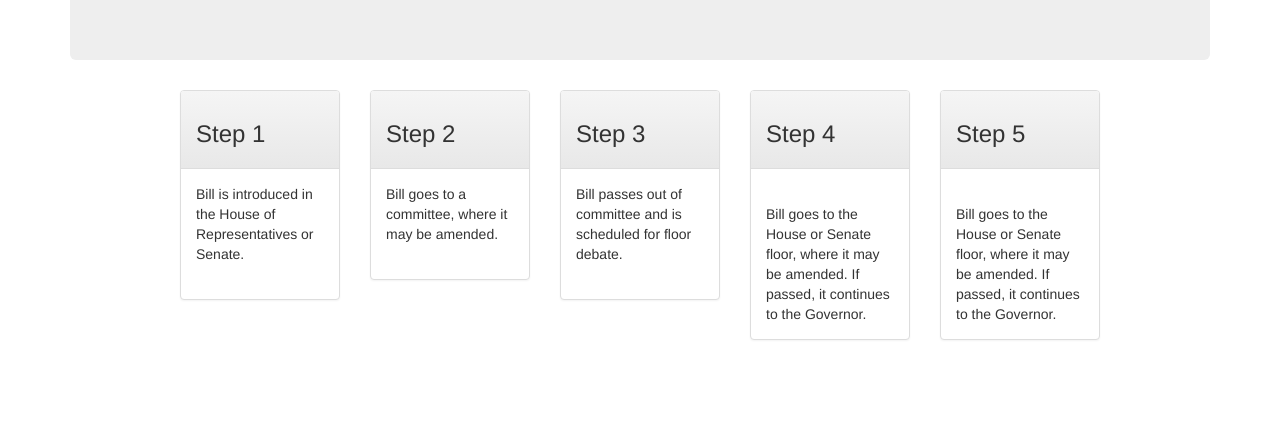
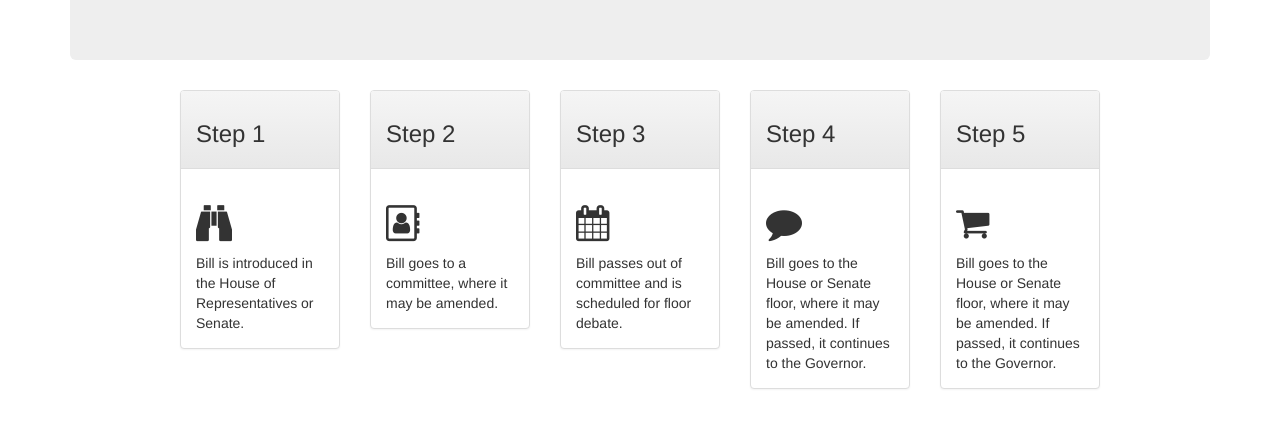
Before and after one commit to KaliVenable/Bootstrap-Homework-1, a plain HTML site: page index.html in a window 1280 px wide. Shown: the part 230-658 px from the top of the page. Drawn offline with Linux system fonts and the light colour scheme.

Commit message:
Moved icons inside panel body

```diff
--- a/index.html
+++ b/index.html
@@ -12,12 +12,12 @@
         <link rel="apple-touch-icon" href="apple-touch-icon.png">
 
         <link rel="stylesheet" href="css/bootstrap.min.css">
+        <link rel="stylesheet" href="https://maxcdn.bootstrapcdn.com/font-awesome/4.7.0/css/font-awesome.min.css" />
         <style>
             body {
                 padding-top: 50px;
                 padding-bottom: 20px;
             }
-            <link rel="stylesheet" href="https://maxcdn.bootstrapcdn.com/font-awesome/4.7.0/css/font-awesome.min.css" />
         </style>
         <link rel="stylesheet" href="css/bootstrap-theme.min.css">
         <link rel="stylesheet" href="css/main.css">
@@ -35,8 +35,7 @@
             <div class="panel-heading">
               <h3 class="step-1">Step 1</h3>
             </div>
-            <div class="panel-body">Bill is introduced in the House of Representatives or Senate.</div>
-              <h1><i class="fa fa-binoculars" aria-hidden="true"></i></h1>
+            <div class="panel-body"><h1><i class="fa fa-binoculars" aria-hidden="true"></i></h1>Bill is introduced in the House of Representatives or Senate.</div>
             </div>
         </div>
         <div class="col-md-2 col-lg-2 col-sm-6 col-xs-12 col-lg-push-1"</div>
@@ -44,8 +43,7 @@
             <div class="panel-heading">
               <h3 class="step-2">Step 2</h3>
             </div>
-            <div class="panel-body">Bill goes to a committee, where it may be amended.</div>
-              <h1><i class="fa fa-address-book-o" aria-hidden="true"></i></h1>
+            <div class="panel-body"><h1><i class="fa fa-address-book-o" aria-hidden="true"></i></h1>Bill goes to a committee, where it may be amended.</div>
           </div>
         </div>
         <div class="col-md-2 col-lg-2 col-sm-6 col-xs-12 col-lg-push-1">
@@ -53,8 +51,7 @@
             <div class="panel-heading">
               <h3 class="step-3">Step 3</h3>
             </div>
-            <div class="panel-body">Bill passes out of committee and is scheduled for floor debate.</div>
-              <h1><i class="fa fa-calendar" aria-hidden="true"></i></h1>
+            <div class="panel-body"><h1><i class="fa fa-calendar" aria-hidden="true"></i></h1>Bill passes out of committee and is scheduled for floor debate.</div>
           </div>
         </div>
         <div class="col-md-2 col-lg-2 col-sm-6 col-xs-12 col-lg-push-1">
@@ -62,8 +59,7 @@
               <div class="panel-heading">
                 <h3 class="step-4">Step 4</h3>
               </div>
-                <h1><i class="fa fa-comment" aria-hidden="true"></i></h1>
-              <div class="panel-body">Bill goes to the House or Senate floor, where it may be amended. If passed, it continues to the Governor.</div>
+              <div class="panel-body"><h1><i class="fa fa-comment" aria-hidden="true"></i></h1>Bill goes to the House or Senate floor, where it may be amended. If passed, it continues to the Governor.</div>
               </div>
         </div>
         <div class="col-md-2 col-lg-2 col-sm-12 col-xs-12 col-lg-push-1">
@@ -71,8 +67,7 @@
               <div class="panel-heading">
                   <h3 class="step-5">Step 5</h3>
               </div>
-                <h1><i class="fa fa-shopping-cart" aria-hidden="true"></i></h1>
-              <div class="panel-body">Bill goes to the House or Senate floor, where it may be amended. If passed, it continues to the Governor.</div>
+              <div class="panel-body"><h1><i class="fa fa-shopping-cart" aria-hidden="true"></i></h1>Bill goes to the House or Senate floor, where it may be amended. If passed, it continues to the Governor.</div>
               </div>
           </div>
         </div>
```
